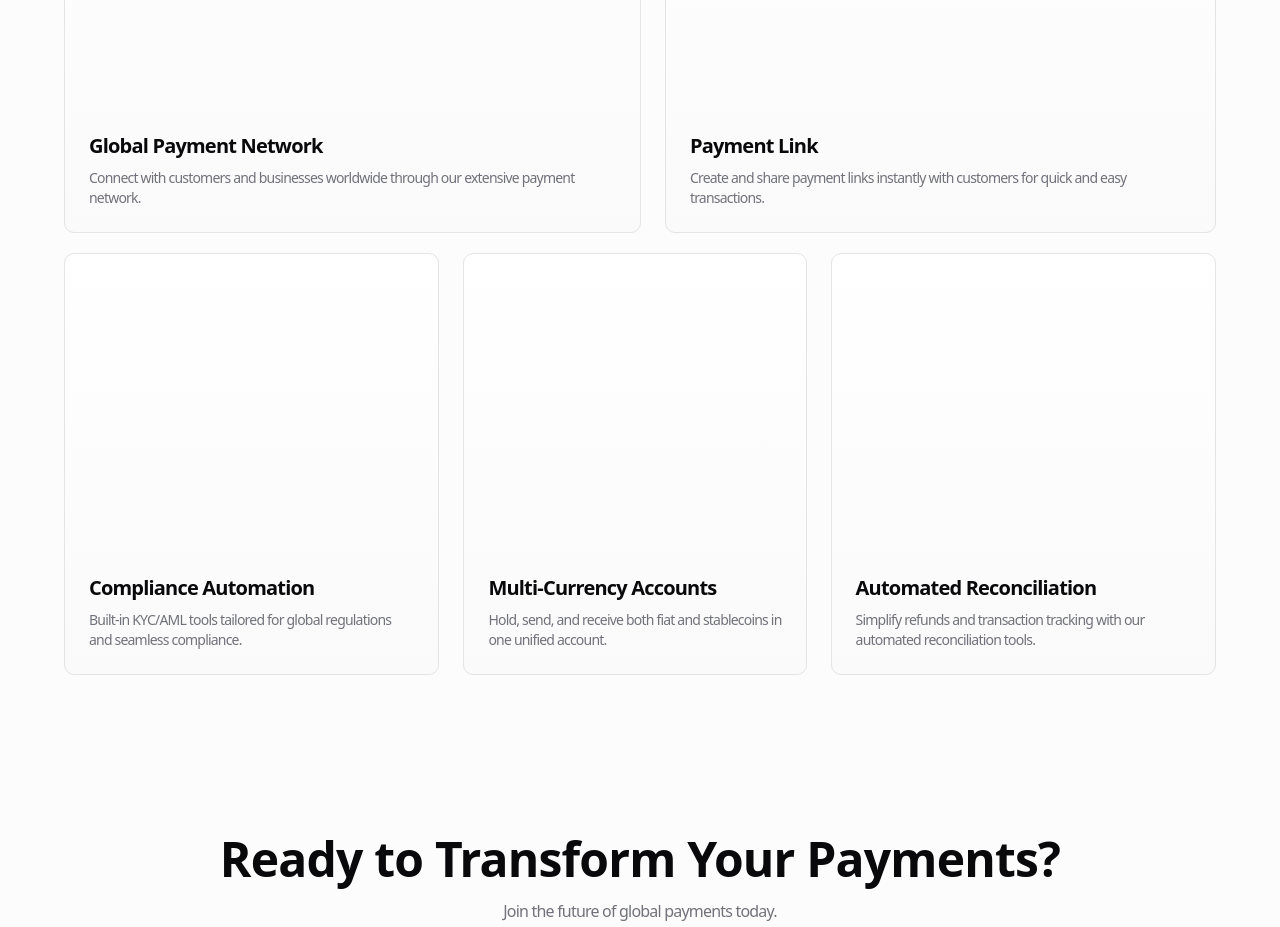
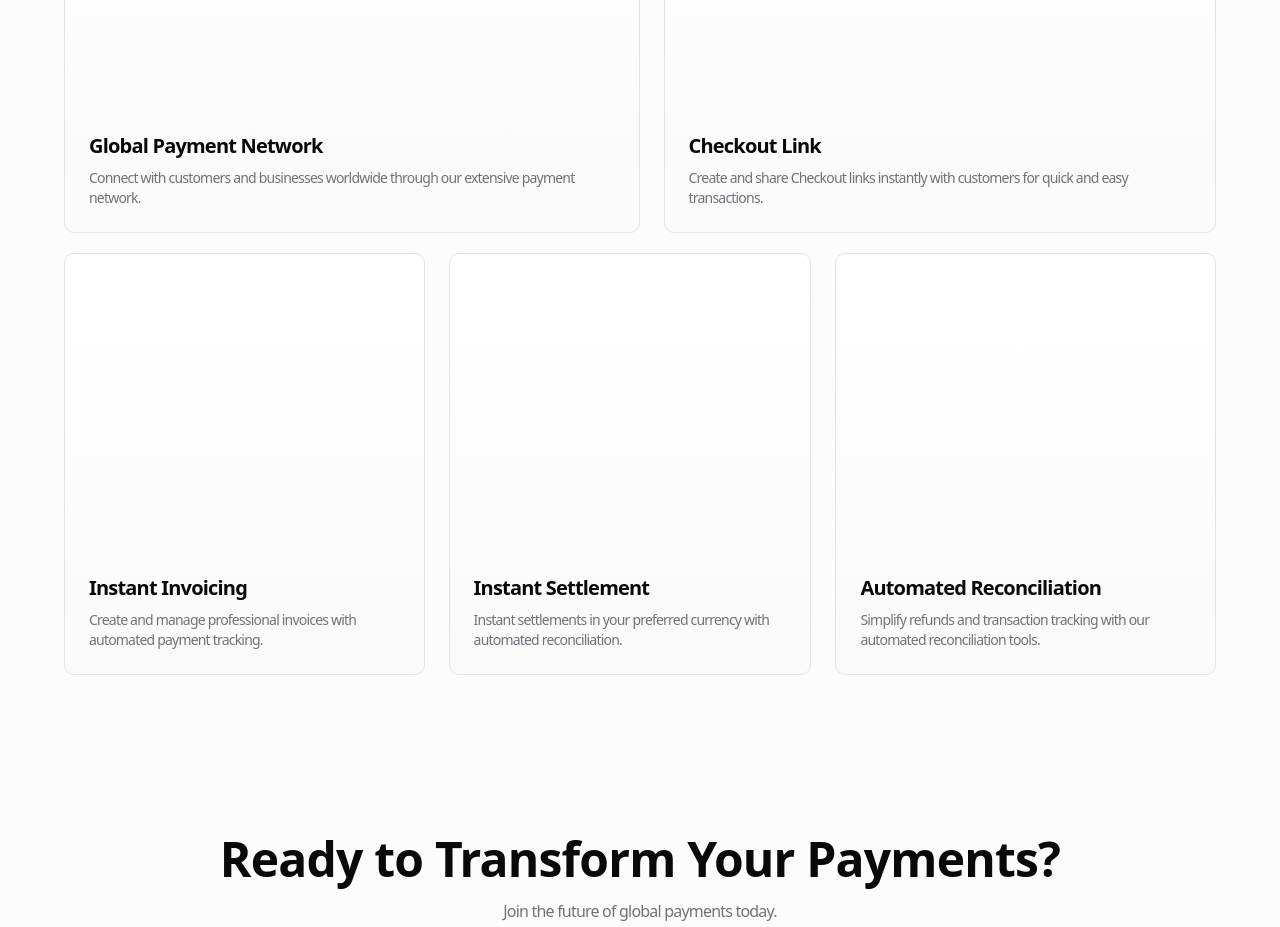
Before and after one commit to babyo77/paycrypt-landing, a Next.js app: page / in a window 1280 px wide. Shown: the part 2480-3407 px from the top of the page. Built offline with nearby package versions, Linux system fonts and the light colour scheme.

Commit message:
Refactor HeroSection solutions: update titles and descriptions for clarity and consistency, replacing "Payment Link" with "Checkout Link", "Compliance Automation" with "Instant Invoicing", and "Multi-Currency Accounts" with "Instant Settlement".

```diff
--- a/src/components/hero-section-three.tsx
+++ b/src/components/hero-section-three.tsx
@@ -34,17 +34,17 @@ const SOLUTIONS = [
     desc: "Connect with customers and businesses worldwide through our extensive payment network.",
   },
   {
-    title: "Payment Link",
-    desc: "Create and share payment links instantly with customers for quick and easy transactions.",
+    title: "Checkout Link",
+    desc: "Create and share Checkout links instantly with customers for quick and easy transactions.",
   },
 
   {
-    title: "Compliance Automation",
-    desc: "Built-in KYC/AML tools tailored for global regulations and seamless compliance.",
+    title: "Instant Invoicing",
+    desc: "Create and manage professional invoices with automated payment tracking.",
   },
   {
-    title: "Multi-Currency Accounts",
-    desc: "Hold, send, and receive both fiat and stablecoins in one unified account.",
+    title: "Instant Settlement",
+    desc: "Instant settlements in your preferred currency with automated reconciliation.",
   },
   {
     title: "Automated Reconciliation",
```
